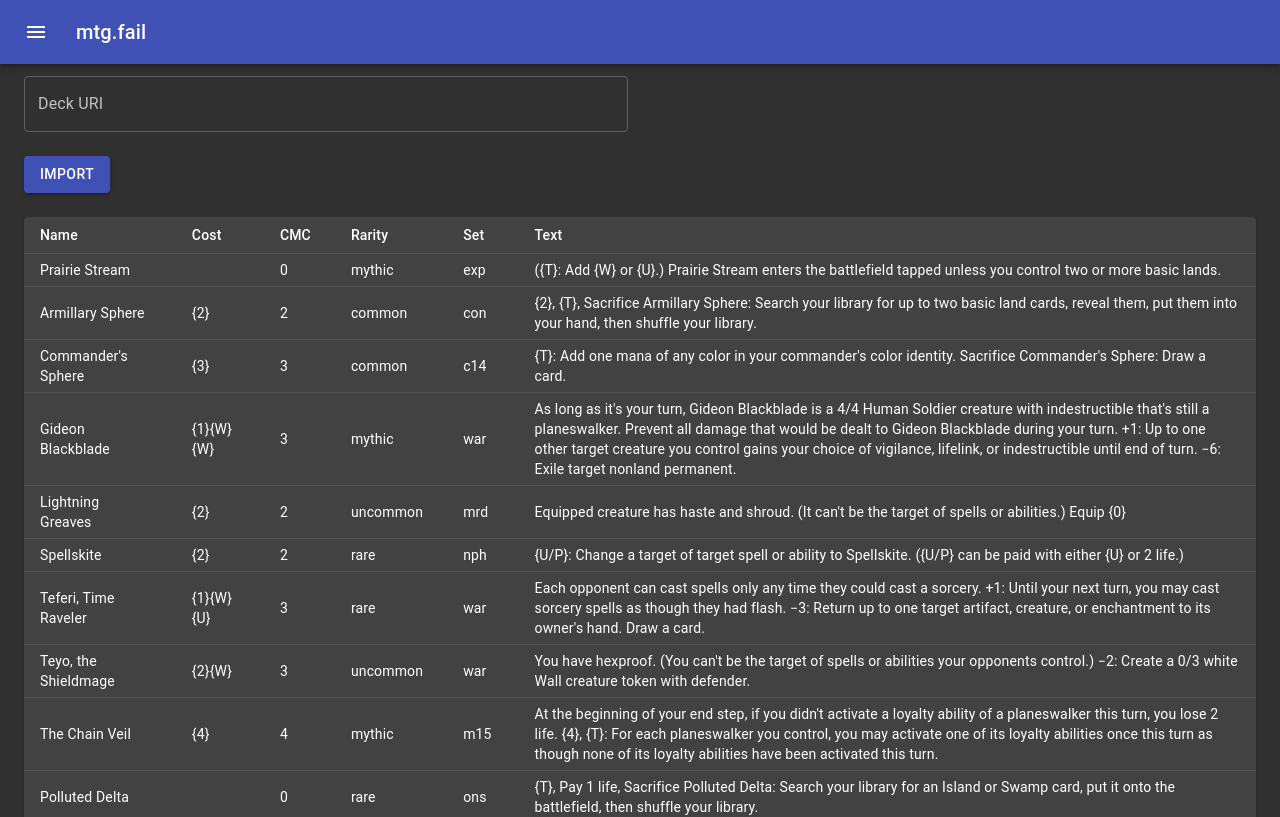
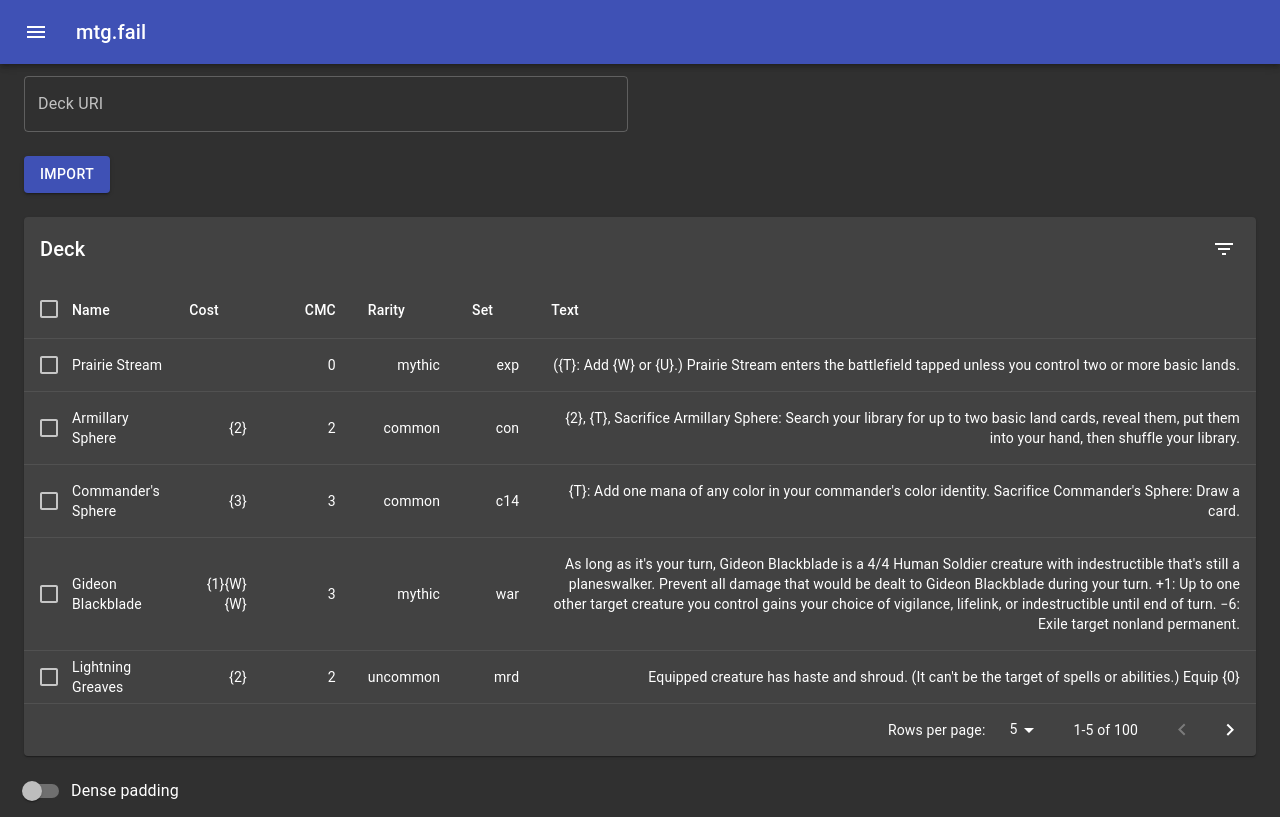
Before and after one commit to guygrigsby/mtgfail-frontend, a React app: page / in a window 1280 px wide. Shown: the top 817 px of the page. Built offline with nearby package versions, Linux system fonts and the light colour scheme.

Commit message:
enhanced table is basic

```diff
--- a/src/EnhancedTable.js
+++ b/src/EnhancedTable.js
@@ -46,7 +46,7 @@ function stableSort(array, comparator) {
   });
   return stabilizedThis.map(el => el[0]);
 }
-const buildHeadCells = [
+const headCells = [
   { id: "name", numeric: false, disablePadding: true, label: "Name" },
   { id: "cost", numeric: false, disablePadding: false, label: "Cost" },
   { id: "cmc", numeric: true, disablePadding: false, label: "CMC" },
@@ -162,7 +162,7 @@ const EnhancedTableToolbar = props => {
           id="tableTitle"
           component="div"
         >
-          Nutrition
+          Deck
         </Typography>
       )}
 
@@ -211,7 +211,7 @@ const useStyles = makeStyles(theme => ({
   }
 }));
 
-export default function EnhancedTable() {
+export default function EnhancedTable(props) {
   const classes = useStyles();
   const [order, setOrder] = React.useState("asc");
   const [orderBy, setOrderBy] = React.useState("calories");
@@ -219,6 +219,7 @@ export default function EnhancedTable() {
   const [page, setPage] = React.useState(0);
   const [dense, setDense] = React.useState(false);
   const [rowsPerPage, setRowsPerPage] = React.useState(5);
+  const rows = props.rows;
 
   const handleRequestSort = (event, property) => {
     const isAsc = orderBy === property && order === "asc";
@@ -253,6 +254,7 @@ export default function EnhancedTable() {
     }
 
     setSelected(newSelected);
+    console.log("index", selectedIndex);
   };
 
   const handleChangePage = (event, newPage) => {
@@ -297,17 +299,17 @@ export default function EnhancedTable() {
               {stableSort(rows, getComparator(order, orderBy))
                 .slice(page * rowsPerPage, page * rowsPerPage + rowsPerPage)
                 .map((row, index) => {
-                  const isItemSelected = isSelected(row.name);
+                  const isItemSelected = isSelected(row.Name);
                   const labelId = `enhanced-table-checkbox-${index}`;
 
                   return (
                     <TableRow
                       hover
-                      onClick={event => handleClick(event, row.name)}
+                      onClick={event => handleClick(event, row.Name)}
                       role="checkbox"
                       aria-checked={isItemSelected}
                       tabIndex={-1}
-                      key={row.name}
+                      key={row.Name}
                       selected={isItemSelected}
                     >
                       <TableCell padding="checkbox">
@@ -322,12 +324,13 @@ export default function EnhancedTable() {
                         scope="row"
                         padding="none"
                       >
-                        {row.name}
+                        {row.Name}
                       </TableCell>
-                      <TableCell align="right">{row.calories}</TableCell>
-                      <TableCell align="right">{row.fat}</TableCell>
-                      <TableCell align="right">{row.carbs}</TableCell>
-                      <TableCell align="right">{row.protein}</TableCell>
+                      <TableCell align="right">{row.Cost}</TableCell>
+                      <TableCell align="right">{row.Cmc}</TableCell>
+                      <TableCell align="right">{row.Rarity}</TableCell>
+                      <TableCell align="right">{row.Set}</TableCell>
+                      <TableCell align="right">{row.Text}</TableCell>
                     </TableRow>
                   );
                 })}
--- a/src/ListDeck.js
+++ b/src/ListDeck.js
@@ -7,6 +7,7 @@ import TableHead from "@material-ui/core/TableHead";
 import TableRow from "@material-ui/core/TableRow";
 import { makeStyles } from "@material-ui/core/styles";
 import Paper from "@material-ui/core/Paper";
+import EnhancedTable from "./EnhancedTable.js";
 
 import Card from "./Card.js";
 import ParseDeck from "./Deck.js";
@@ -41,34 +42,7 @@ class ListDeck extends Component {
   };
 
   render() {
-    return (
-      <TableContainer className="table" component={Paper}>
-        <Table size="small">
-          <TableHead>
-            <TableRow>
-              <TableCell>Name</TableCell>
-              <TableCell>Cost</TableCell>
-              <TableCell>CMC</TableCell>
-              <TableCell>Rarity</TableCell>
-              <TableCell>Set</TableCell>
-              <TableCell>Text</TableCell>
-            </TableRow>
-          </TableHead>
-          <TableBody>
-            {this.state.cards.map((item, idx) => (
-              <TableRow key={idx} selected={this.state.selected[idx]}>
-                <TableCell>{item.Name}</TableCell>
-                <TableCell>{item.Cost}</TableCell>
-                <TableCell>{item.Cmc}</TableCell>
-                <TableCell>{item.Rarity}</TableCell>
-                <TableCell>{item.Set}</TableCell>
-                <TableCell>{item.Text}</TableCell>
-              </TableRow>
-            ))}
-          </TableBody>
-        </Table>
-      </TableContainer>
-    );
+    return <EnhancedTable rows={this.state.cards} />;
   }
 }
 export default ListDeck;
```
